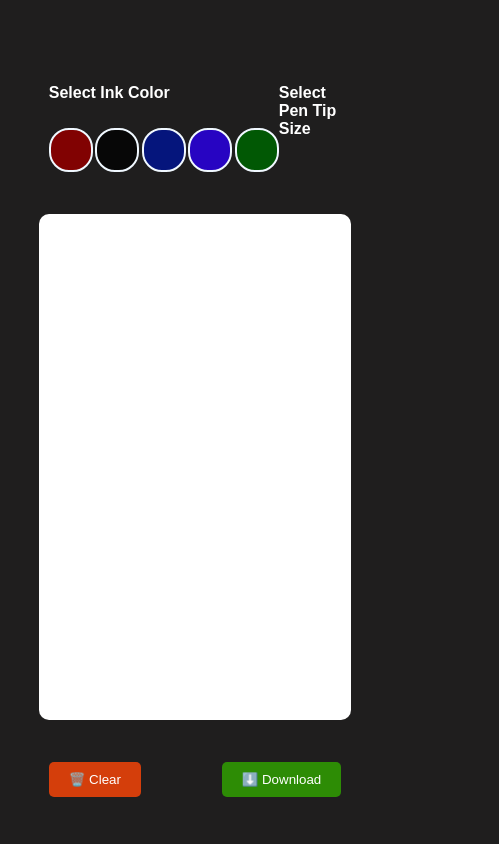
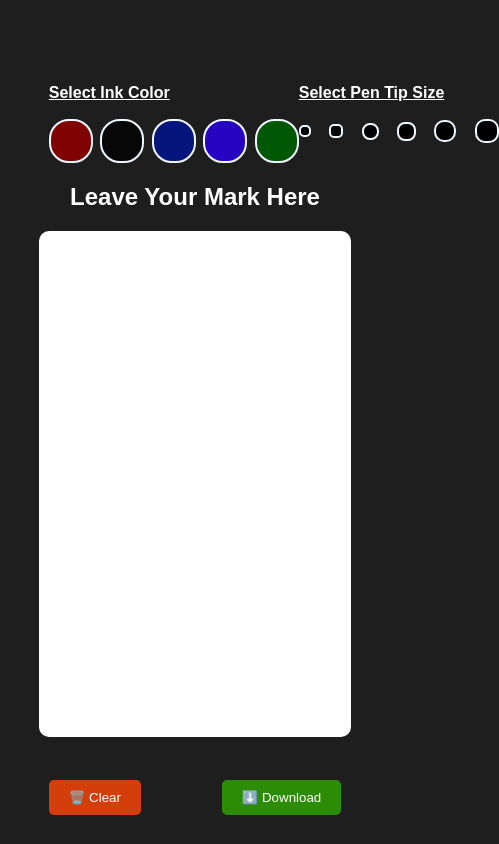
Before and after one commit to Mavricx/SignDrop, a plain HTML site: page index.html in a window 390 px wide. Shown: the whole page, 499 px wide, since content can reach past the window. Drawn offline with Linux system fonts and the light colour scheme.

Commit message:
almost perfected website still needs to make it responsive

```diff
--- a/index.html
+++ b/index.html
@@ -11,18 +11,34 @@
       <div class="colors">
         <div id="text">Select Ink Color</div>
         <div id="scale">
-          <div class="color" style="background-color: #810202"></div>
-          <div class="color" style="background-color: #070707"></div>
-          <div class="color" style="background-color: #05157c"></div>
-          <div class="color" style="background-color: #2704c2"></div>
-          <div class="color" style="background-color: #015804"></div>
+          <div class="color" id="red" style="background-color: #810202"></div>
+          <div class="color" id="black" style="background-color: #070707"></div>
+          <div
+            class="color"
+            id="darkBlue"
+            style="background-color: #05157c"
+          ></div>
+          <div
+            class="color"
+            id="lightBlue"
+            style="background-color: #2704c2"
+          ></div>
+          <div class="color" id="green" style="background-color: #015804"></div>
         </div>
       </div>
       <div class="tipSize">
         <div id="text">Select Pen Tip Size</div>
-        <div id="tipScale"></div>
+        <div id="tipScale">
+          <div class="tip1px" id="point" title="1px Tip"></div>
+          <div class="tip2px" id="point" title="2px Tip"></div>
+          <div class="tip3px" id="point" title="3px Tip"></div>
+          <div class="tip4px" id="point" title="4px Tip"></div>
+          <div class="tip5px" id="point" title="5px Tip"></div>
+          <div class="tip6px" id="point" title="6px Tip"></div>
+        </div>
       </div>
     </div>
+    <h2>Leave Your Mark Here</h2>
     <canvas class="canvas"></canvas>
     <div class="actions">
       <button id="clear">🗑️ Clear</button>
--- a/script.js
+++ b/script.js
@@ -1,6 +1,24 @@
+const panel = document.getElementById('scale').children;
+const tips = document.querySelectorAll('#point');
+console.log(tips[3].className[3]);
+
+for (let i = 0; i < panel.length; i++) {
+    panel[i].addEventListener('click', () => {
+
+        brush = panel[i].style.backgroundColor;
+        tips.forEach((tip) => { tip.style.backgroundColor = brush });
+    })
+}
+
+tips.forEach(function (tip) {
+    tip.addEventListener('click', function () {
+        size = parseInt(this.className[3]);
+        console.log(size);
+    })
+});
+
 const canvas = document.querySelector('.canvas');
 const ctx = canvas.getContext('2d');
-
 
 function resizeCanvas() {
     const imageDate = ctx.getImageData(0, 0, canvas.width, canvas.height);
@@ -17,11 +35,28 @@ window.addEventListener('resize', resizeCanvas);
 let isDrawing = false;
 let lastX = 0;
 let lastY = 0;
+let brush = "black";
+let size = 3;
 
 canvas.addEventListener('mousedown', function (e) {
     isDrawing = true;
-    [lastX, lastY] = [e.offsetX, e.offsetY];
+
+    const rect = canvas.getBoundingClientRect();
+    const scaleX = canvas.width / rect.width;
+    const scaleY = canvas.height / rect.height;
+
+    // Adjust the mouse coordinates
+    const offsetX = (e.clientX - rect.left) * scaleX;
+    const offsetY = (e.clientY - rect.top) * scaleY;
+
+    // Start a new path and move to the starting position
+    ctx.beginPath();
+    ctx.moveTo(offsetX, offsetY);
+
+    // Set lastX and lastY to the starting position
+    [lastX, lastY] = [offsetX, offsetY];
 });
+
 canvas.addEventListener('mouseup', () => isDrawing = false);
 canvas.addEventListener('mouseout', () => isDrawing = false);
 
@@ -32,22 +67,19 @@ canvas.addEventListener('mousemove', (e) => {
     const scaleX = canvas.width / rect.width;
     const scaleY = canvas.height / rect.height;
 
+    // Adjust the mouse coordinates
     const offsetX = (e.clientX - rect.left) * scaleX;
     const offsetY = (e.clientY - rect.top) * scaleY;
 
-
-
-    ctx.stokeStyle = "#010101";
+    ctx.strokeStyle = brush;  // Corrected typo here
     ctx.lineJoin = "round";
     ctx.lineCap = "round";
-    ctx.lineWidth = 2;
+    ctx.lineWidth = size;
 
-    ctx.beginPath();
-    ctx.moveTo(lastX, lastY);
-    ctx.lineTo(e.offsetX, e.offsetY);
+    ctx.lineTo(offsetX, offsetY);  // Draw a line to the new position
     ctx.stroke();
-    [lastX, lastY] = [e.offsetX, e.offsetY];
 
+    [lastX, lastY] = [offsetX, offsetY];  // Update lastX, lastY with adjusted coordinates
 });
 
 document.getElementById('clear').addEventListener('click', () => {
@@ -58,9 +90,7 @@ document.getElementById('download').addEventListener('click', () => {
     canvas.toBlob((blob) => {
         saveAs(blob, "signature.png");
     });
-})
-
-
+});
 
 
 
--- a/style.css
+++ b/style.css
@@ -12,8 +12,8 @@ body {
   display: flex;
   justify-content: space-between;
   width: 75vw;
-  text-decoration: dashed;
   font-weight: bold;
+  text-decoration: underline;
 }
 
 .canvas {
@@ -24,7 +24,6 @@ body {
   width: 80vw;
   background-color: white;
   border-radius: 10px;
-  margin-top: 5vh;
   margin-bottom: 5vh;
 }
 
@@ -56,14 +55,15 @@ button {
 #download:hover {
   background-color: rgb(60, 188, 5);
 }
-#scale{
+#scale {
   display: flex;
   justify-content: space-between;
-  width: 230px;
-  margin-top: 3vh;
+  width: 250px;
+  margin-top: 2vh;
   background-color: rgb(31, 30, 30);
 }
-.color{
+
+.color {
   justify-content: space-between;
   height: 40px;
   width: 40px;
@@ -71,3 +71,49 @@ button {
   cursor: pointer;
   border: 2px solid aliceblue;
 }
+
+#tipScale {
+  display: flex;
+  justify-content: space-between;
+  align-items: center;
+  width: 200px;
+  margin-top: 2vh;
+  background-color: rgb(31, 30, 30);
+}
+#point {
+  justify-content: space-around;
+  background-color: black;
+  cursor: pointer;
+  border: 2px solid aliceblue;
+}
+
+.tip1px {
+  height: 8px;
+  width: 8px;
+  border-radius: 5px;
+}
+.tip2px {
+  height: 10px;
+  width: 10px;
+  border-radius: 5px;
+}
+.tip3px {
+  height: 13px;
+  width: 13px;
+  border-radius: 8px;
+}
+.tip4px {
+  height: 15px;
+  width: 15px;
+  border-radius: 8px;
+}
+.tip5px {
+  height: 18px;
+  width: 18px;
+  border-radius: 10px;
+}
+.tip6px {
+  height: 20px;
+  width: 20px;
+  border-radius: 10px;
+}
```
Also changed, not shown: 1 other file.
